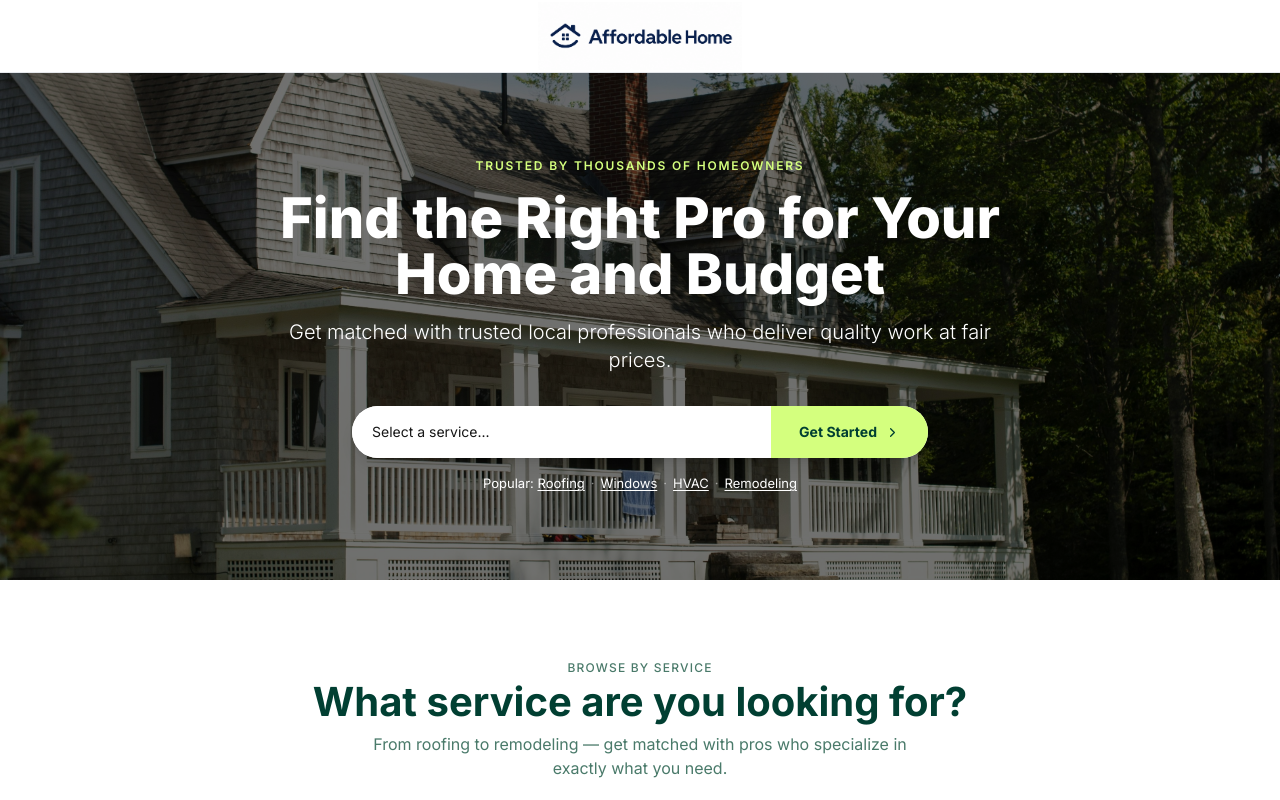
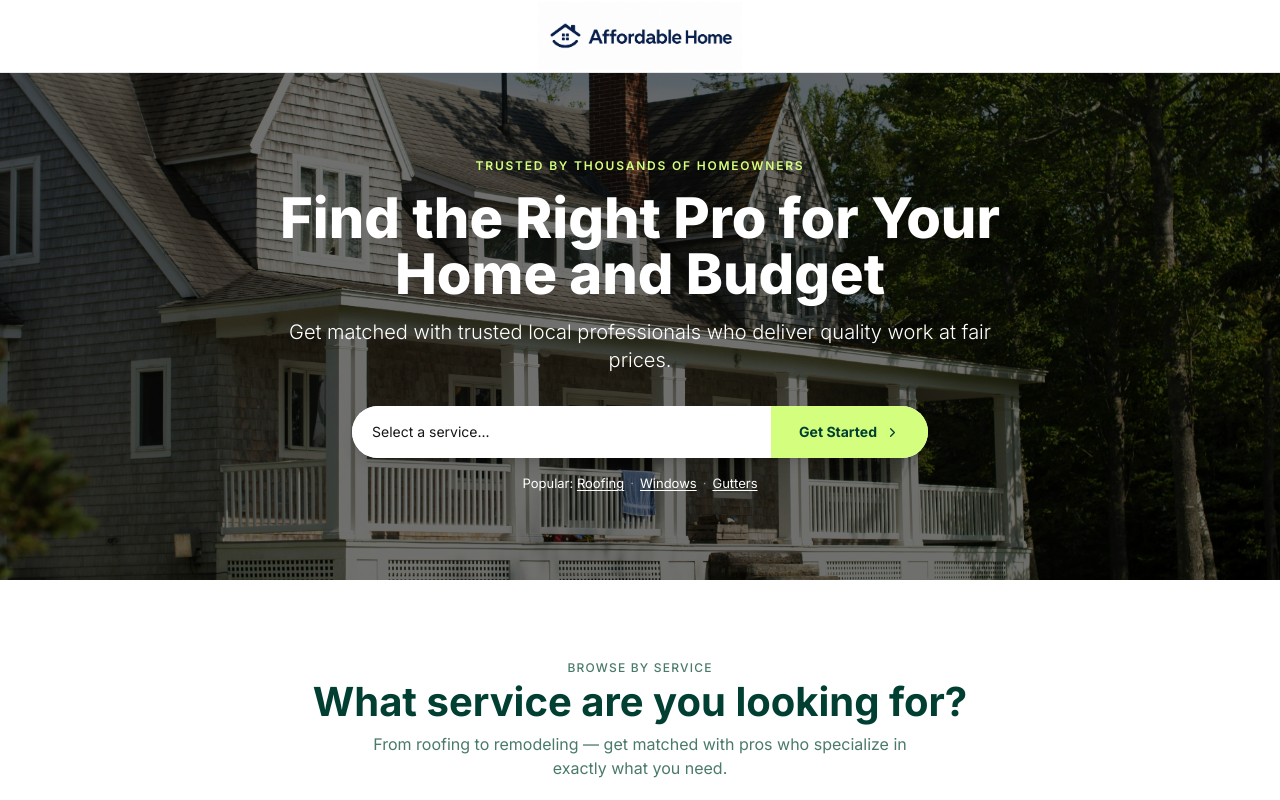
Before and after one commit to lukemccppc/affordable-home-landing, a Next.js app: page / in a window 1280 px wide. Shown: the top 800 px of the page. Built offline with nearby package versions, Linux system fonts and the light colour scheme.

Commit message:
Update popular links to Roofing, Windows, Gutters

```diff
--- a/components/landing/LandingHero.tsx
+++ b/components/landing/LandingHero.tsx
@@ -289,7 +289,7 @@ export default function LandingHero({
             className="mt-4 text-white text-[13px]"
           >
             Popular:{' '}
-            {['Roofing', 'Windows', 'HVAC', 'Remodeling'].map((item, i) => (
+            {['Roofing', 'Windows', 'Gutters'].map((item, i) => (
               <span key={item}>
                 <button
                   onClick={() => { setSelectedService(item.toLowerCase()); setShowForm(true) }}
@@ -297,7 +297,7 @@ export default function LandingHero({
                 >
                   {item}
                 </button>
-                {i < 3 && <span className="mx-1.5 opacity-50">·</span>}
+                {i < 2 && <span className="mx-1.5 opacity-50">·</span>}
               </span>
             ))}
           </motion.p>
```
